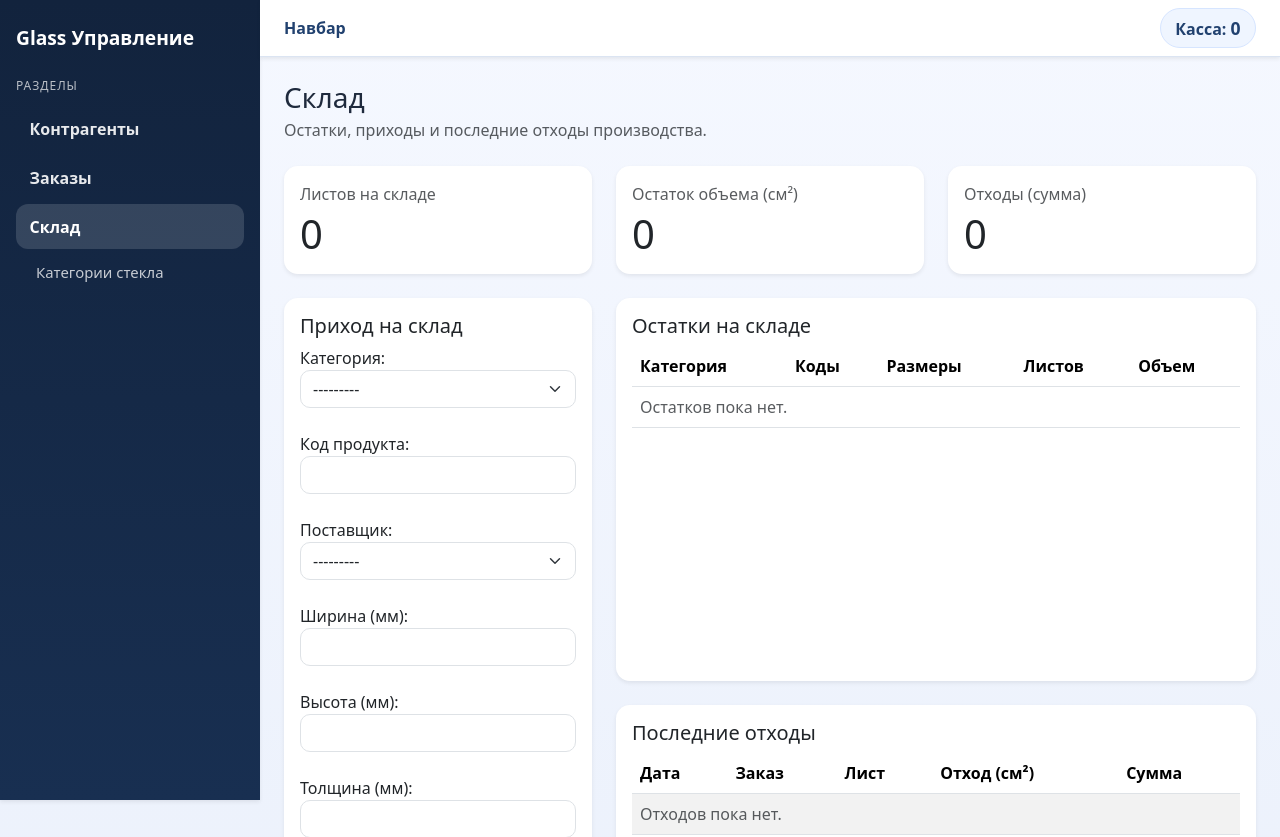
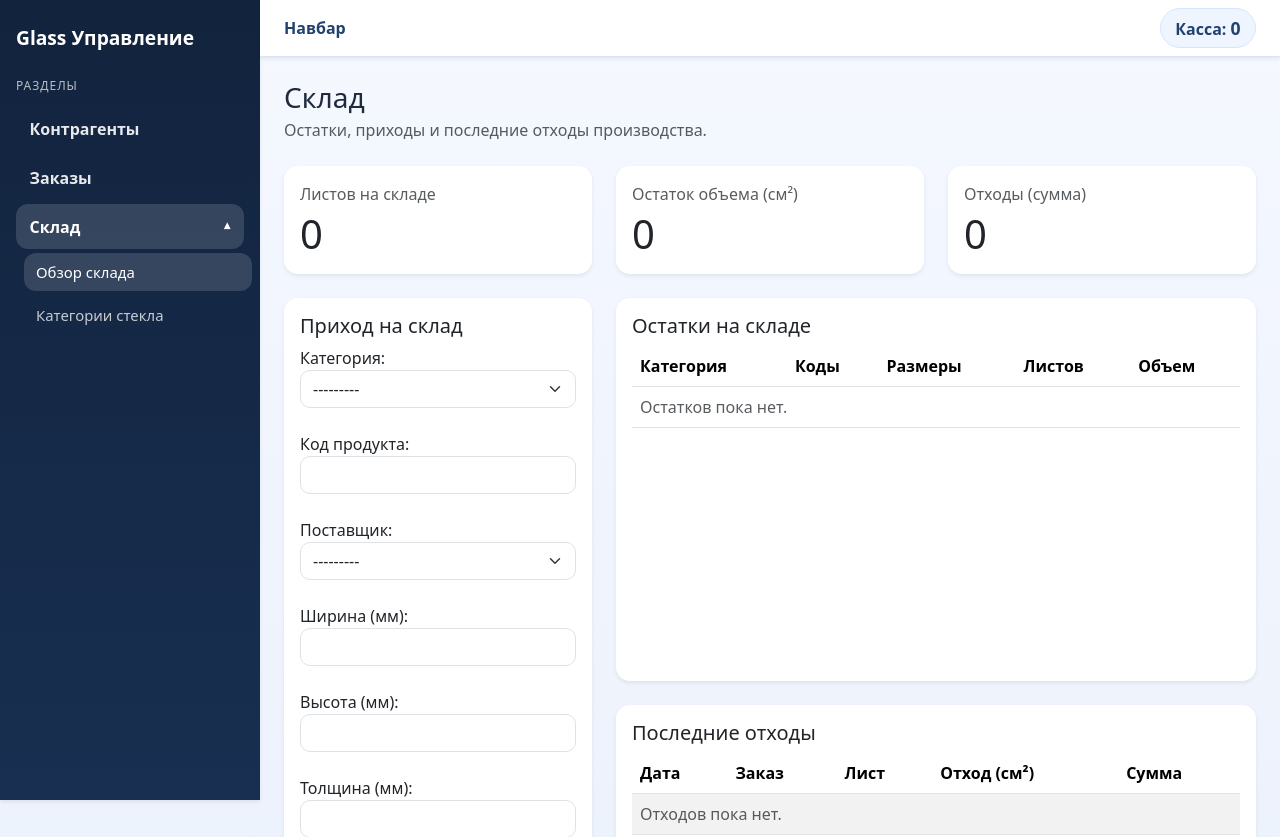
Before and after one commit to Shakhriyor10/glass, a Django app: page /warehouse/ in a window 1280 px wide. Shown: the top 837 px of the page. Run offline with Django 3.2, Linux system fonts and the light colour scheme; data that the repository does not hold is empty.

Commit message:
Add collapsible warehouse section in sidebar

```diff
--- a/static/dashboard.css
+++ b/static/dashboard.css
@@ -40,12 +40,38 @@ body {
 .sidebar-link,
 .sidebar-sublink {
     display: block;
+    width: 100%;
     text-decoration: none;
     border-radius: 12px;
     padding: 0.65rem 0.85rem;
     color: rgba(255, 255, 255, 0.9);
     font-weight: 600;
     transition: all 0.2s ease;
+}
+
+.sidebar-toggle {
+    border: 0;
+    background: transparent;
+    text-align: left;
+    display: flex;
+    align-items: center;
+    justify-content: space-between;
+    cursor: pointer;
+}
+
+.sidebar-toggle-icon {
+    font-size: 0.75rem;
+    transition: transform 0.2s ease;
+}
+
+.sidebar-toggle[aria-expanded="true"] .sidebar-toggle-icon {
+    transform: rotate(180deg);
+}
+
+.sidebar-submenu {
+    display: flex;
+    flex-direction: column;
+    gap: 0.3rem;
 }
 
 .sidebar-sublink {
--- a/templates/base.html
+++ b/templates/base.html
@@ -16,8 +16,21 @@
         <nav class="sidebar-nav nav flex-column gap-1">
             <a class="sidebar-link {% if active_tab == 'counterparty' %}active{% endif %}" href="{% url 'counterparty' %}">Контрагенты</a>
             <a class="sidebar-link {% if active_tab == 'orders' %}active{% endif %}" href="{% url 'orders' %}">Заказы</a>
-            <a class="sidebar-link {% if active_tab == 'warehouse' and warehouse_view != 'categories' %}active{% endif %}" href="{% url 'warehouse' %}">Склад</a>
-            <a class="sidebar-sublink {% if active_tab == 'warehouse' and warehouse_view == 'categories' %}active{% endif %}" href="{% url 'warehouse_categories' %}">Категории стекла</a>
+            <button
+                class="sidebar-link sidebar-toggle {% if active_tab == 'warehouse' %}active{% endif %}"
+                type="button"
+                data-bs-toggle="collapse"
+                data-bs-target="#warehouse-menu"
+                aria-expanded="{% if active_tab == 'warehouse' %}true{% else %}false{% endif %}"
+                aria-controls="warehouse-menu"
+            >
+                <span>Склад</span>
+                <span class="sidebar-toggle-icon">▾</span>
+            </button>
+            <div class="collapse sidebar-submenu {% if active_tab == 'warehouse' %}show{% endif %}" id="warehouse-menu">
+                <a class="sidebar-sublink {% if active_tab == 'warehouse' and warehouse_view != 'categories' %}active{% endif %}" href="{% url 'warehouse' %}">Обзор склада</a>
+                <a class="sidebar-sublink {% if active_tab == 'warehouse' and warehouse_view == 'categories' %}active{% endif %}" href="{% url 'warehouse_categories' %}">Категории стекла</a>
+            </div>
         </nav>
     </aside>
 
```
